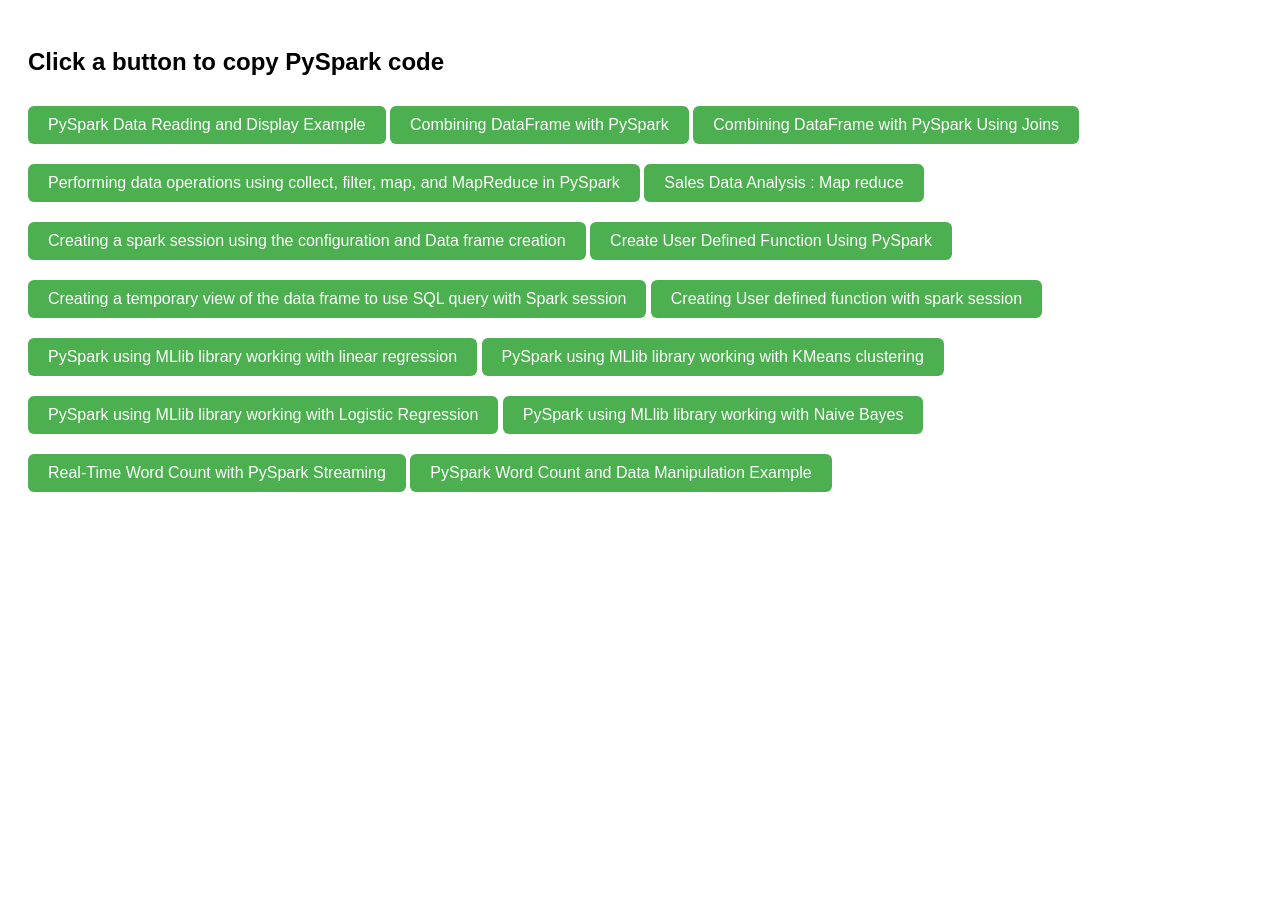
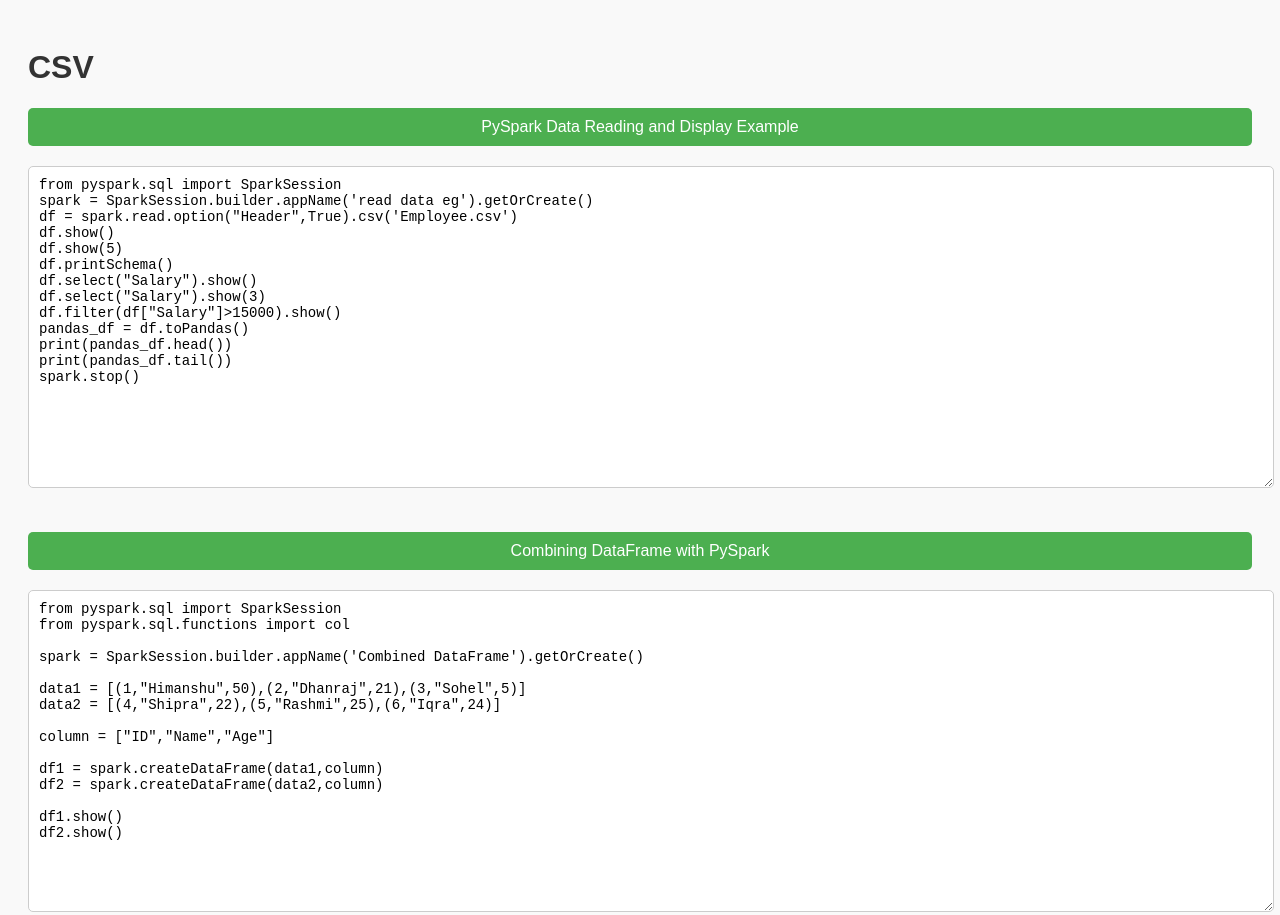
Before and after one commit to Parks264/abc, a plain HTML site: page index.html in a window 1280 px wide. Shown: the top 915 px of the page. Before the commit the page ends 800 px from the top, so only its background shows below. Drawn offline with Linux system fonts and the light colour scheme.

Commit message:
Update index.html

```diff
--- a/index.html
+++ b/index.html
@@ -1,34 +1,44 @@
 <!DOCTYPE html>
 <html>
 <head>
-  <title>PySpark Code Examples</title>
+  <title>CSV</title>
   <style>
     body {
       font-family: Arial, sans-serif;
       padding: 20px;
+      background: #f9f9f9;
+    }
+    h1 {
+      color: #333;
     }
     button {
+      display: block;
       margin: 10px 0;
-      padding: 10px 20px;
+      padding: 10px;
       font-size: 16px;
-      background-color: #4CAF50;
+      cursor: pointer;
+      width: 100%;
+      background: #4CAF50;
       color: white;
       border: none;
-      cursor: pointer;
-      border-radius: 6px;
-    }
-    button:hover {
-      background-color: #45a049;
+      border-radius: 5px;
     }
     textarea {
-      position: absolute;
-      left: -9999px;
+      width: 100%;
+      height: 300px;
+      margin: 10px 0 30px 0;
+      padding: 10px;
+      font-size: 14px;
+      border: 1px solid #ccc;
+      border-radius: 5px;
+      background: #fff;
     }
   </style>
 </head>
 <body>
 
-<h2>Click a button to copy PySpark code</h2>
+<h1>CSV</h1>
+
 
 <!-- Buttons + Textareas -->
 
```
